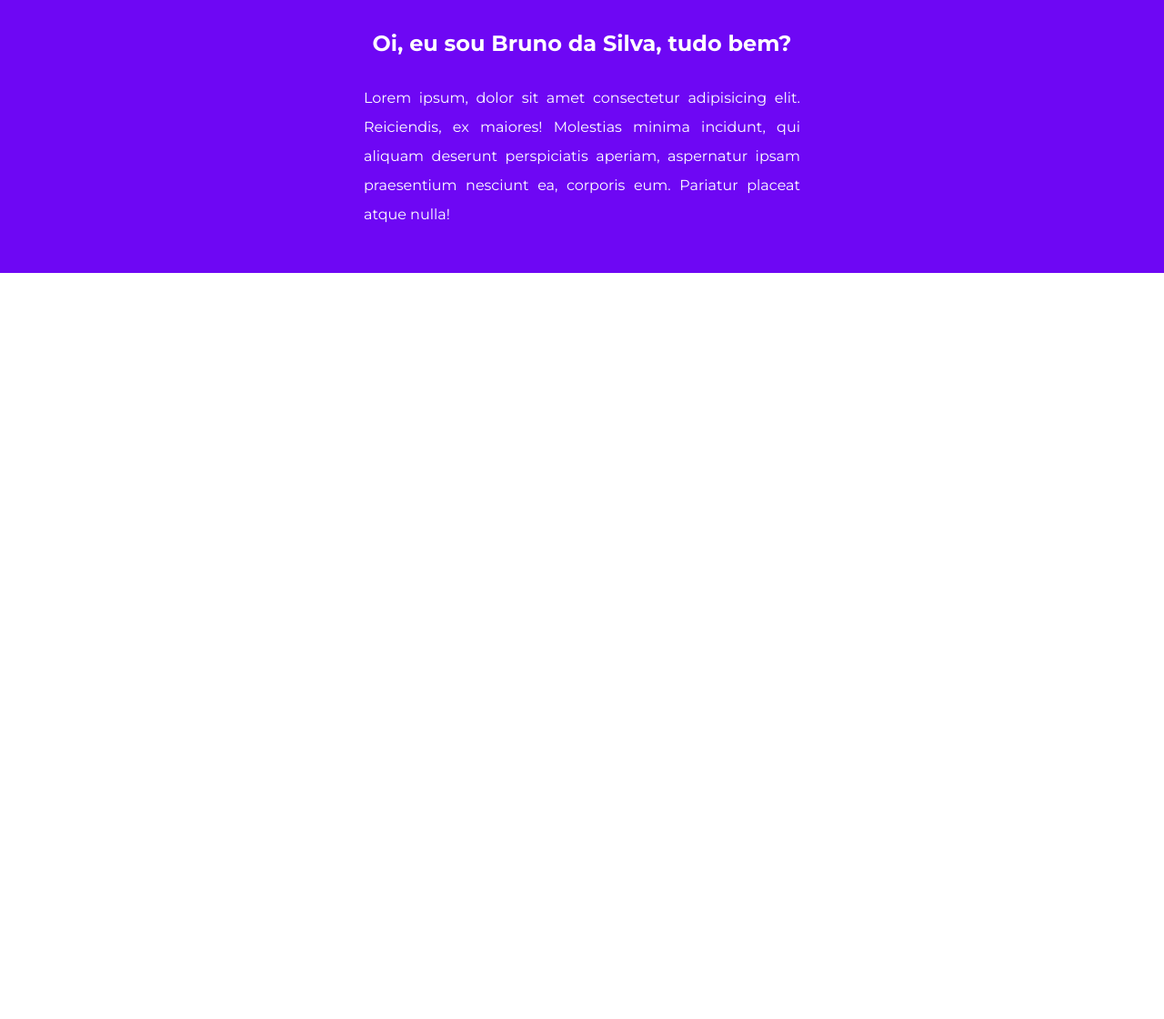
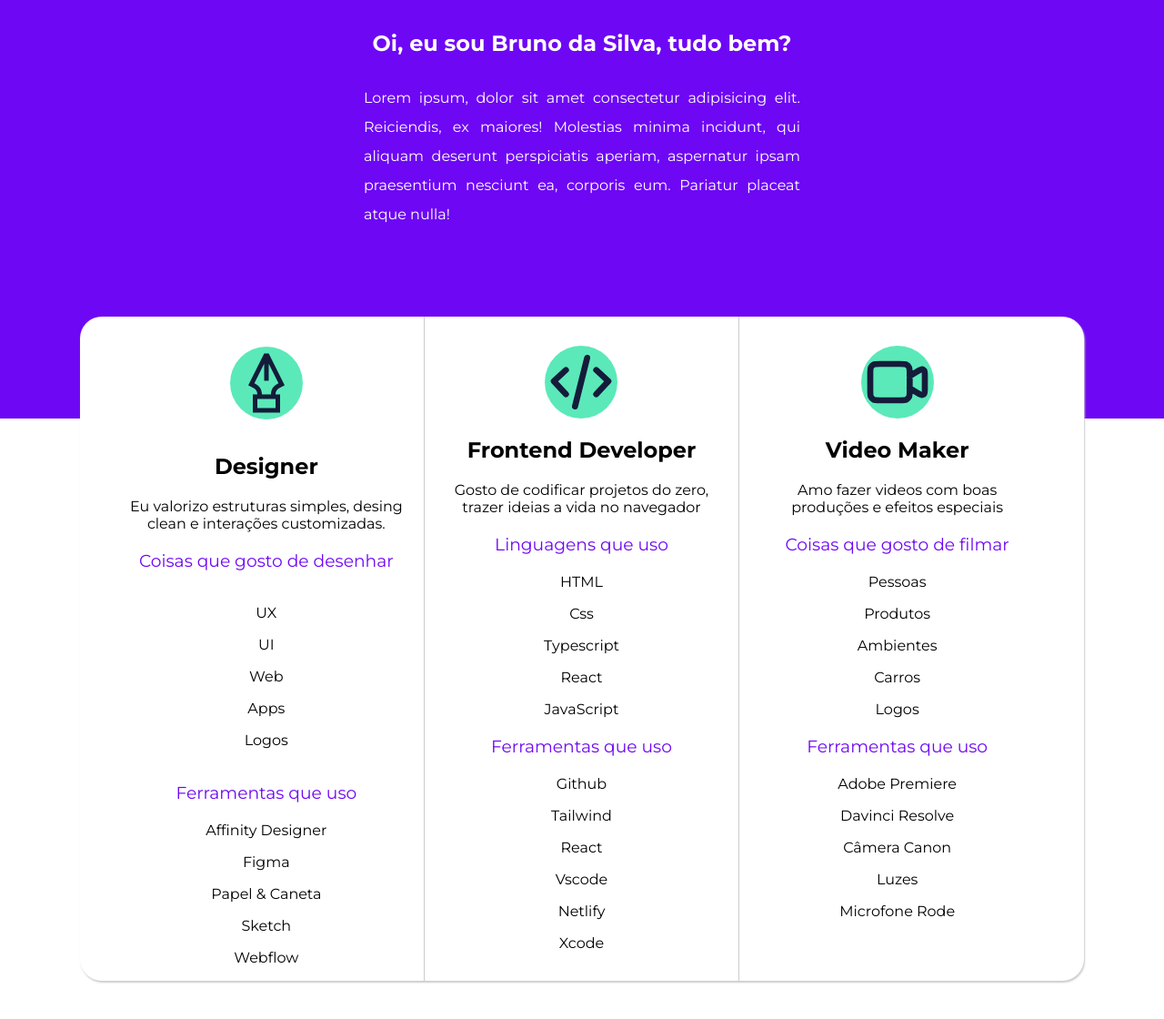
Before and after one commit to AleckDevv/AleckDevv-projeto-portif-lio, a plain HTML site: page index.html in a window 1280 px wide. Shown: the part 804-1924 px from the top of the page at 91% size. Before the commit the page ends 1104 px from the top, so only its background shows below. Drawn offline with Linux system fonts and the light colour scheme.

Commit message:
feito a area de habilidades

```diff
--- a/index.html
+++ b/index.html
@@ -64,7 +64,90 @@
       </div>
     </section>
 
+    <section class="skills">
+      <div class="skills_overlay"></div>
+      <div class="container">
+        <div class="grid">
+          <div class="skill">
+            <img src="src/assets/design.svg" alt="" />
+            <h2>Designer</h2>
+            <p>
+              Eu valorizo estruturas simples, desing clean e interações
+              customizadas.
+            </p>
+            <h3>Coisas que gosto de desenhar</h3>
+            <ul>
+              <li>UX</li>
+              <li>UI</li>
+              <li>Web</li>
+              <li>Apps</li>
+              <li>Logos</li>
+            </ul>
 
+            <h3>Ferramentas que uso</h3>
+            <ol>
+              <li>Affinity Designer</li>
+              <li>Figma</li>
+              <li>Papel & Caneta</li>
+              <li>Sketch</li>
+              <li>Webflow</li>
+            </ol>
+          </div>
+          <div class="skill">
+            <div class="skill">
+              <img src="src/assets/code.svg" alt="" />
+              <h2>Frontend Developer</h2>
+              <p>
+                Gosto de codificar projetos do zero, trazer ideias a vida no
+                navegador
+              </p>
+              <h3>Linguagens que uso</h3>
+              <ul>
+                <li>HTML</li>
+                <li>Css</li>
+                <li>Typescript</li>
+                <li>React</li>
+                <li>JavaScript</li>
+              </ul>
+
+              <h3>Ferramentas que uso</h3>
+              <ol>
+                <li>Github</li>
+                <li>Tailwind</li>
+                <li>React</li>
+                <li>Vscode</li>
+                <li>Netlify</li>
+                <li>Xcode</li>
+              </ol>
+            </div>
+          </div>
+          <div class="skill">
+            <div class="skill">
+              <img src="src/assets/video.svg" alt="" />
+              <h2>Video Maker</h2>
+              <p>Amo fazer videos com boas produções e efeitos especiais</p>
+              <h3>Coisas que gosto de filmar</h3>
+              <ul>
+                <li>Pessoas</li>
+                <li>Produtos</li>
+                <li>Ambientes</li>
+                <li>Carros</li>
+                <li>Logos</li>
+              </ul>
+
+              <h3>Ferramentas que uso</h3>
+              <ol>
+                <li>Adobe Premiere</li>
+                <li>Davinci Resolve</li>
+                <li>Câmera Canon</li>
+                <li>Luzes</li>
+                <li>Microfone Rode</li>
+              </ol>
+            </div>
+          </div>
+        </div>
+      </div>
+    </section>
     <script src="src/script/script.js"></script>
   </body>
 </html>
--- a/src/style/style.css
+++ b/src/style/style.css
@@ -98,6 +98,75 @@
     line-height: 2rem;
 }
 
+.skills .container {
+    margin-top: -10rem;
+}
+
+.skills_overlay {
+    background-color: var(--color-btn);
+    height: 10rem;
+}
+
+.skills .grid {
+    background-color: var(--font-color-second);
+    margin: 0;
+    padding: 0 2rem;
+    border-radius: 1.5rem;
+    display: grid;
+    grid-template-columns: repeat(3, 1fr);
+    text-align: center;
+    width: 100%;
+    box-shadow: 1px 2px 2px #ccc;
+}
+
+.skills .skill {
+    display: flex;
+    flex-direction: column;
+    text-align: center;
+    gap: 20px;
+    border-right: 0;
+    border-bottom: 1px solid #ccc;
+    color: #000;
+    padding: 1rem;
+}
+
+.skills .skill:last-child {
+    border-right: 0;
+    border-bottom: 0;
+}
+
+
+
+.skill img {
+    margin: auto;
+    width: 5rem;
+    background-color: #5BE9B9;
+    border-radius: 100%;
+}
+
+.skill ul {
+    display: flex;
+    flex-direction: column;
+    margin: auto;
+    list-style-type: none;
+    gap: 1rem;
+}
+
+.skill ol {
+    display: flex;
+    flex-direction: column;
+    list-style-type: none;
+    gap: 1rem;
+}
+
+.skill h2 {
+    text-align: center;
+}
+
+.skill h3 {
+    color: var(--color-btn);
+    font-weight: normal;
+}
 
 /*
 Responsividade
@@ -107,6 +176,10 @@ Responsividade
         display: none;
     }
 
+    .skills .skill {
+        border-bottom: 0;
+        border-right: 1px solid #ccc;
+    }
 }
 
 @media (max-width: 768px) {
@@ -151,4 +224,13 @@ Responsividade
     .dispositivos img {
         width: 300px;
     }
+
+    .skills .grid {
+        display: flex;
+        flex-direction: column;
+    }
+
+    .skill ul {
+        flex-direction: column;
+    }
 }
```
